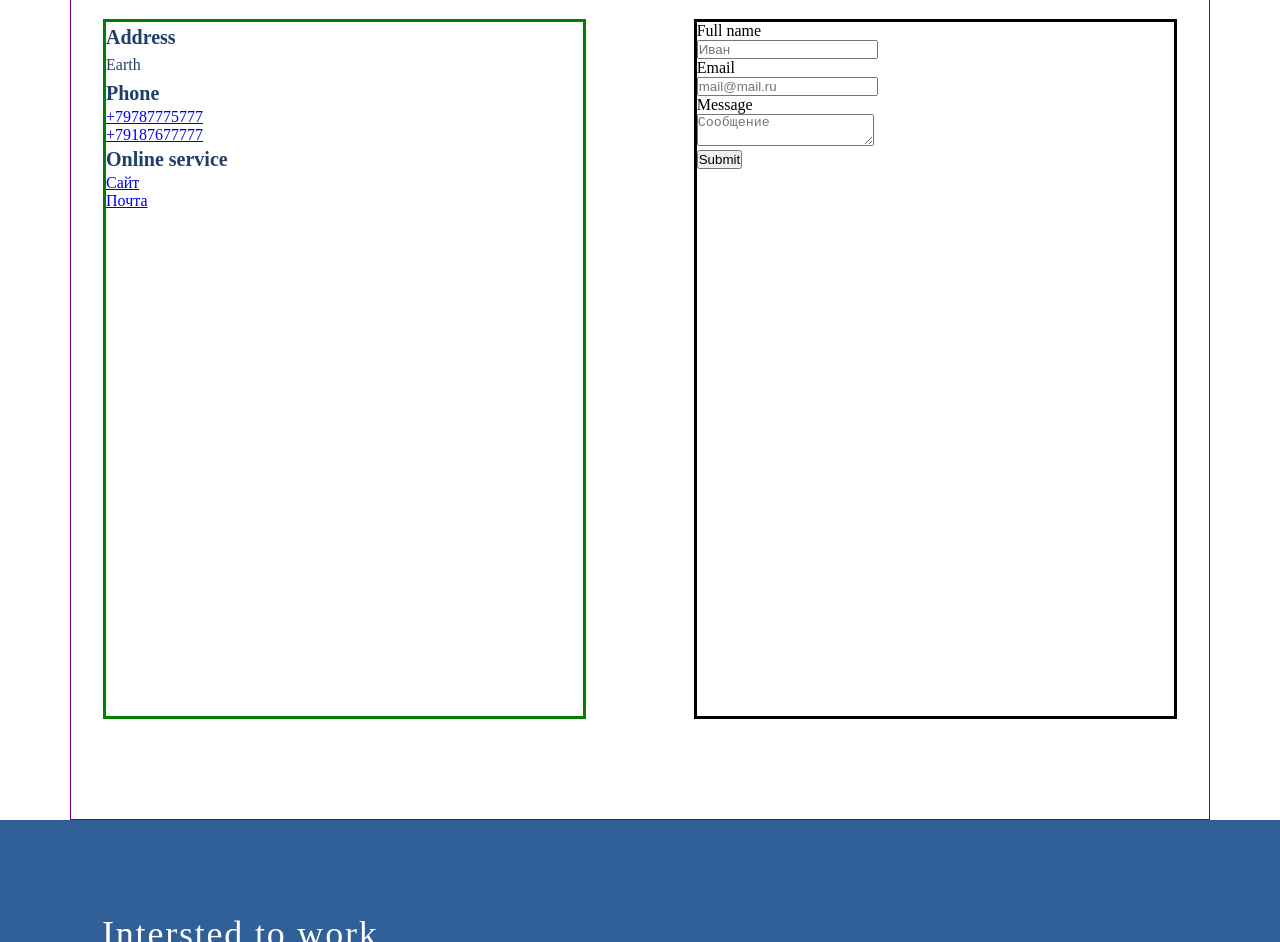
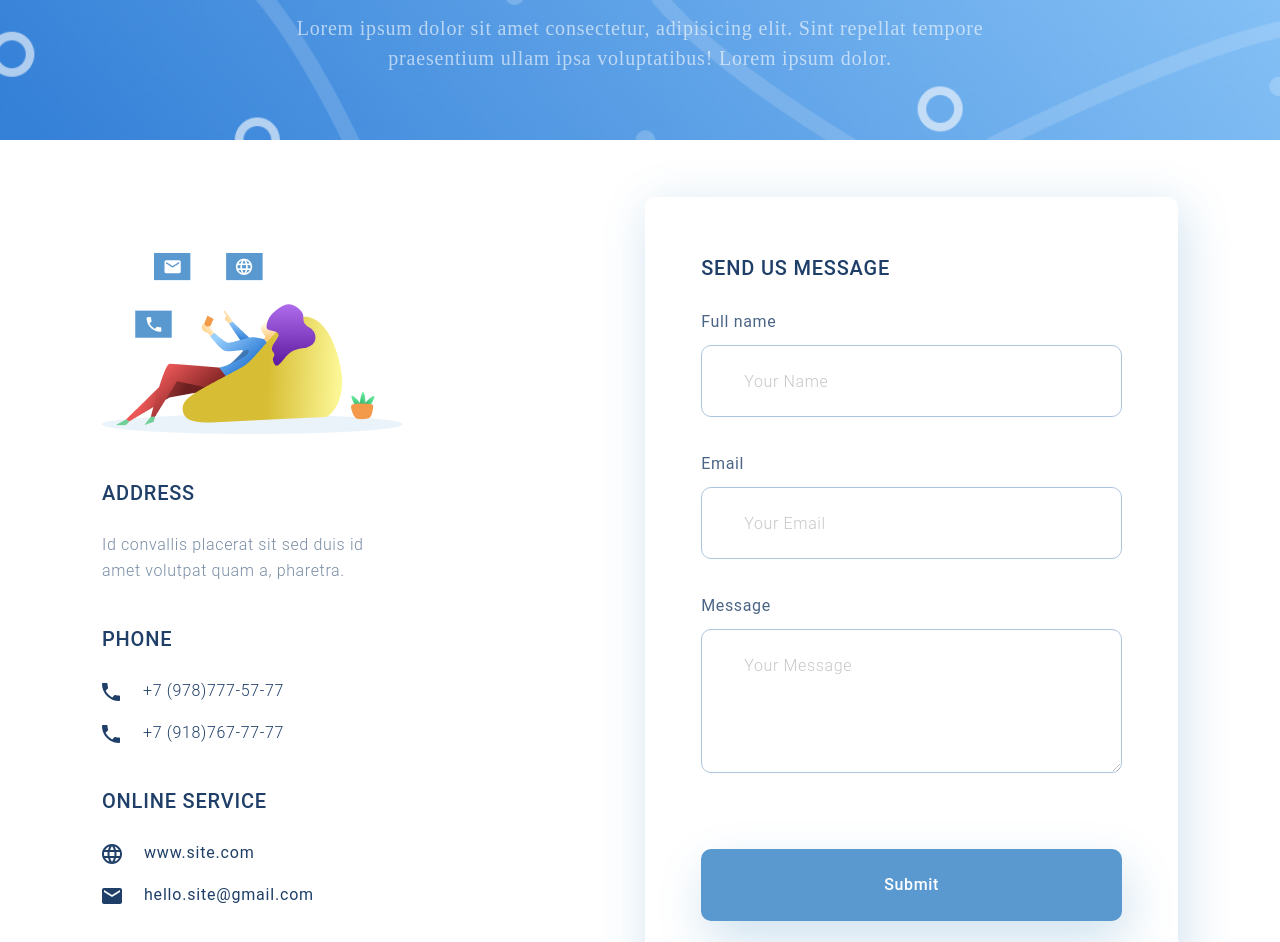
Before and after one commit to tv1teka/landing-page, a plain HTML site: page contacts.html in a window 1280 px wide. Shown: the part 276-1218 px from the top of the page. Drawn offline with Linux system fonts and the light colour scheme.

Commit message:
contacts page

```diff
--- a/contacts.html
+++ b/contacts.html
@@ -10,12 +10,10 @@
 </head>
 <body>
         <div class="container">
-            <div class="menu">
-                <ul class="nav-list">
-                    <li><a href="index.html">Главная</a></li>
-                    <li><a href="contacts.html">Контакты</a></li>
+            <ul class="header">
+                <li><a href="index.html"><img src="img/logo.svg" alt="logo"></a></li>
+                <li><a href="contacts.html"><img src="img/contacts.svg" alt="contacts"></a></li>
             </ul>
-            </div>
         </div>
         <section class="contact-us">
             <div class="container">
@@ -28,53 +26,65 @@
         <section class="contacts container">
             <div class="contacts__wrapper">
                 <div class="contacts__info">
+                    <img src="/img/send-us.png" alt="Contacts picture">
                     <h4 class="title-h4">Address</h4>
-                    <p class="main-text">Earth</p>
+                    <p class="main-text">Id convallis placerat sit sed duis id amet volutpat quam a, pharetra.</p>
                     <h4 class="title-h4">Phone</h4>
                     <ul class="contacts__list">
-                        <li><a href = "tel:+79787775777">+79787775777</a></li>
-                        <li><a href = "tel:+79187677777">+79187677777</a></li>
+                        <li>
+                            <img src="/img/phone.svg" alt="phone-icon">
+                            <a href = "tel:+79787775777" class="contacts__phone-link">+7 (978)777-57-77</a></li>
+                        <li>
+                            <img src="/img/phone.svg" alt="phone-icon">
+                            <a href = "tel:+79187677777" class="contacts__phone-link">+7 (918)767-77-77</a></li>
                     </ul>
                     <h4 class="title-h4">Online service</h4>
                     <ul class="contacts__list">
-                        <li><a href="https://ru.reactjs.org/" target="_blank">Сайт</a></li>
-                        <li><a href="mailto:tv1teka@vk.com">Почта</a></li>
+                        <li>
+                            <img src="/img/website.svg" alt="website-icon">
+                            <a href="https://ru.reactjs.org/" target="_blank" class="contacts__service-link">www.site.com</a></li>
+                        <li>
+                            <img src="/img/email.svg" alt="email-icon">
+                            <a href="mailto:tv1teka@vk.com" class="contacts__service-link">hello.site@gmail.com</a></li>
                     </ul>
                 </div>
                 <div class="sending-form">
                     <form>
-                        Full name<br><input type="text" placeholder="Иван" class="form_item"><br>
-                        Email<br><input type="email" placeholder="mail@mail.ru" class="form_item"><br>
-                        Message<br><textarea placeholder="Сообщение" class="form_item"></textarea><br>
+                        <h4 class="title-h4 form__title">Send us message</h4>
+                        <label class="form__label">Full name</label><br>
+                        <input type="text" placeholder="Your Name" class="form_item"><br>
+                        <label class="form__label">Email</label><br>
+                        <input type="email" placeholder="Your Email" class="form_item"><br>
+                        <label class="form__label">Message</label><br>
+                        <textarea placeholder="Your Message" class="form_item form__textarea"></textarea><br>
                         <button type="submit" class="submit_btn">Submit</button>
                     </form>
                 </div>
             </div>
             <div class="map">
-                <script type="text/javascript" charset="utf-8" async src="https://api-maps.yandex.ru/services/constructor/1.0/js/?um=constructor%3A97beafd5d4e6055eed3abaf8c19b17c90696cf9d06e77bfc749b7434488f223f&amp;width=1132&amp;height=600&amp;lang=ru_RU&amp;scroll=true"></script>
+                <script type="text/javascript" charset="utf-8" async src="https://api-maps.yandex.ru/services/constructor/1.0/js/?um=constructor%3A97beafd5d4e6055eed3abaf8c19b17c90696cf9d06e77bfc749b7434488f223f&amp;width=100%25&amp;height=450&amp;lang=ru_RU&amp;scroll=true"></script>
             </div>
         </section>
 
         <footer class="footer">
-            <div class="container">
-                <div class="lets-talk">
+            <div class="lets-talk container">
                 <div class="lets-talk__content">
                     <h3 class="lets-talk__title">Intersted to work<br>with our team?</h3>
                     <p class="lets-talk__text">Lorem ipsum dolor sit, amet consectetur adipisicing elit.
                     Pariatur rem reiciendis doloremque culpa, perferendis enim dolores doloribus tempora libero ducimus!</p>
                 </div>
+                <div class="footer__link">
+                    <a href="#" class="footer__button">Let’s Talk</a>
+                </div>
             </div>
             <hr>
-                <div class="info">
-                    <ul class="info__list">
-                        <li>Кремниевая долина, Уильямс роуд 1</li>
-                        <li>+79787978797</li>
-                        <li>haker208@gmail.com</li>
-                    </ul>
-                    <div class="copyright">
-                        <p class="main-text">©Все права защищены</p>
-                    </div>
-                </div>
+            <div class="info container">
+                <ol class="info__list">
+                    <li class="info__list__item">Кремниевая долина, Уильямс роуд 1</li>
+                    <li class="info__list__item"><a href = "tel:+79787775777">+79787775777</a></li>
+                    <li class="info__list__item_no-margin"><a href="mailto:haker208@gmail.com">haker208@gmail.com</a></li>
+                </ol>
+                <p class="copyright">2021 All rights reserved.</p>
             </div>
         </footer>
 </body>
--- a/css/contacts.css
+++ b/css/contacts.css
@@ -1,47 +1,192 @@
 .contact-us {
-  border: 1px solid blue;
+  background-image: url("../img/contacts_top.png");
+  background-repeat: no-repeat;
+  background-size: cover;
   text-align: center;
+  margin-top: 54px;
+  padding-top: 51px;
+  padding-bottom: 51px;
 }
 .contact-us__title {
-  font-size: 48px;
-  margin: 35px auto;
+  font-weight: 500;
+  font-size: 44px;
+  line-height: 74px;
+  letter-spacing: 0.04em;
+  color: #fff;
 }
 .contact-us__subtitle {
   font-size: 20px;
-  margin: 35px auto;
+  line-height: 30px;
+  text-align: center;
+  letter-spacing: 0.04em;
+  color: rgba(255, 255, 255, 0.6);
+  margin: 16px auto;
 }
 
 /* _______________ */
 
 .contacts {
-  border: 1px solid purple;
-  padding-top: 50px;
+  padding-top: 57px;
+  padding-bottom: 112px;
+  padding-left: 56px;
+  padding-right: 56px;
 }
 .contacts__wrapper {
   display: flex;
   justify-content: space-between;
-  margin-bottom: 100px;
+  margin-bottom: 96px;
+  align-items: center;
 }
 .contacts__info {
-  width: 45%;
-  border: 3px solid green;
-  height: 700px;
+  max-width: 301px;
+  height: 668px;
 }
 .contacts__list {
   list-style-type: none;
 }
+.contacts__list img {
+  vertical-align: middle;
+}
+.contacts__list li {
+  margin-bottom: 16px;
+}
+.contacts__phone-link {
+  font-family: Roboto;
+  font-style: normal;
+  font-weight: 300;
+  font-size: 16px;
+  line-height: 26px;
+  letter-spacing: 0.04em;
+  color: #1f3f68;
+  text-decoration: none;
+  padding-left: 19px;
+  margin-bottom: 16px;
+}
+.contacts__service-link {
+  font-family: Roboto;
+  font-style: normal;
+  font-weight: normal;
+  font-size: 16px;
+  line-height: 26px;
+  letter-spacing: 0.05em;
+  color: #1f3f68;
+  text-decoration: none;
+  padding-left: 18px;
+}
 .title-h4 {
+  font-family: Roboto;
+  font-style: normal;
+  font-weight: 500;
   font-size: 20px;
   line-height: 30px;
+  letter-spacing: 0.04em;
   color: #1f3f68;
+  text-transform: uppercase;
+  margin-top: 40px;
+  margin-bottom: 24px;
 }
 .main-text {
+  font-family: Roboto;
+  font-style: normal;
+  font-weight: 300;
   font-size: 16px;
   line-height: 26px;
   color: #1f3f68;
+  letter-spacing: 0.04em;
+  opacity: 0.6;
 }
 .sending-form {
-  width: 45%;
-  border: 3px solid black;
-  height: 700px;
+  background: #ffffff;
+  box-shadow: 5px 10px 50px rgba(16, 112, 177, 0.2);
+  border-radius: 10px;
+  padding: 56px;
 }
+.form__title {
+  margin-top: 0;
+}
+.form_item {
+  width: 100%;
+  height: 72px;
+  opacity: 0.4;
+  border: 1px solid #356ead;
+  box-sizing: border-box;
+  border-radius: 10px;
+  padding: 21px 42px;
+  margin-top: 8px;
+  margin-bottom: 32px;
+  font-family: Roboto;
+  font-style: normal;
+  font-weight: 300;
+  font-size: 16px;
+  line-height: 30px;
+  letter-spacing: 0.04em;
+  color: #000;
+}
+
+.form__label {
+  font-family: Roboto;
+  font-style: normal;
+  font-weight: normal;
+  font-size: 16px;
+  line-height: 30px;
+  letter-spacing: 0.04em;
+  color: #1f3f68;
+  opacity: 0.8;
+  margin-bottom: 8px;
+}
+.form__textarea {
+  height: 144px;
+  margin-bottom: 72px;
+}
+.submit_btn {
+  width: 100%;
+  background: #5a98d0;
+  box-shadow: 5px 20px 50px rgba(16, 112, 177, 0.2);
+  border-radius: 10px;
+  padding: 23px 183px;
+  font-family: Roboto;
+  font-style: normal;
+  font-weight: 500;
+  font-size: 16px;
+  line-height: 26px;
+  text-align: center;
+  letter-spacing: 0.04em;
+  color: #ffffff;
+  border: none;
+}
+
+/* MEDIA */
+
+@media (max-width: 1024px) {
+  .contacts__wrapper {
+    display: flex;
+    flex-direction: column;
+    margin-bottom: 0;
+    align-items: center;
+  }
+  .sending-form {
+    margin-top: 64px;
+    margin-bottom: 64px;
+  }
+  .contacts {
+    padding-top: 64px;
+    padding-bottom: 64px;
+  }
+}
+@media (max-width: 667px) {
+  .sending-form {
+    width: 100%;
+    padding: 35px;
+  }
+  .submit_btn {
+    padding: 22px 150px;
+  }
+}
+@media (max-width: 480px) {
+  .contacts__info {
+    width: 100%;
+  }
+  .submit_btn {
+    padding: 15px 57px;
+  }
+}
```
Also changed, not shown: img/contacts_top.png (added), img/email.svg (added), img/phone.svg (added), img/send-us.png (added), img/website.svg (added). Lines whose indentation alone changed are shown as unchanged.
